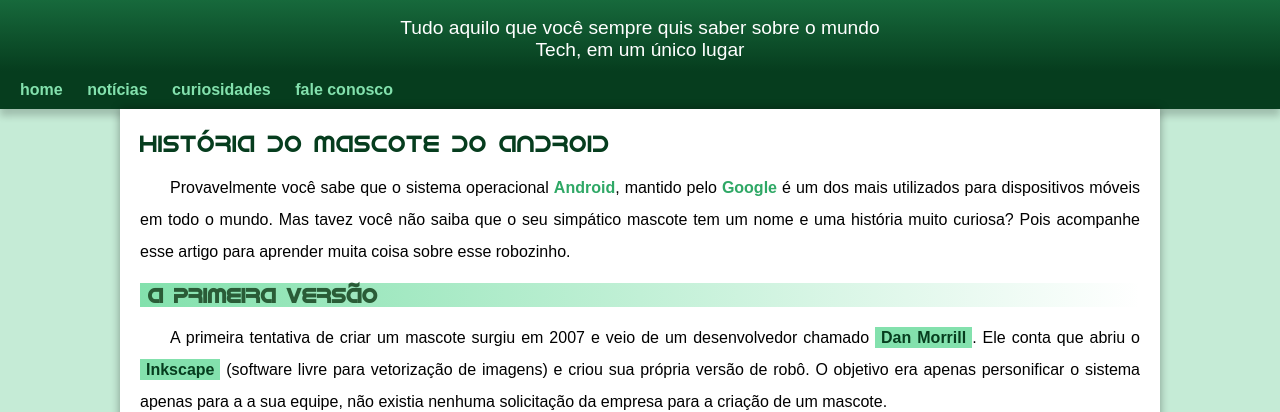
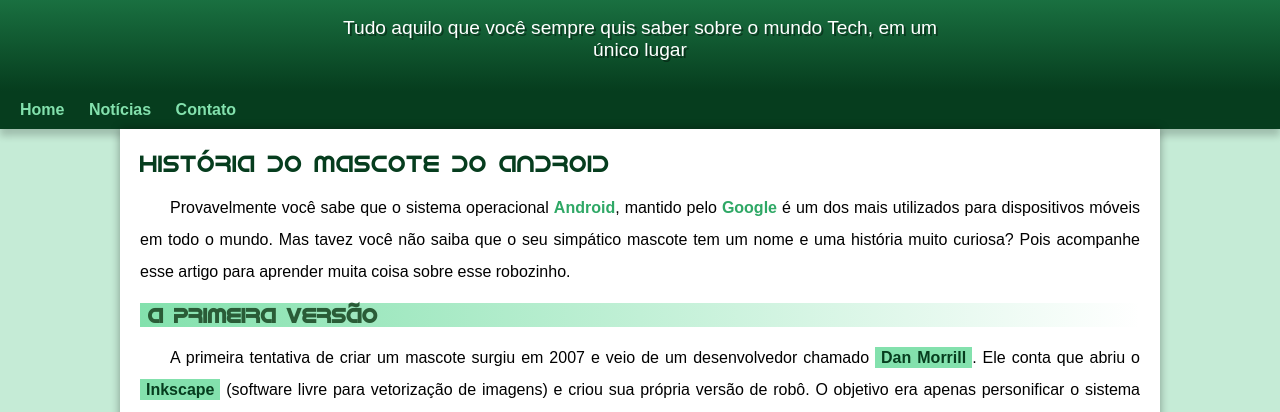
Before and after one commit to ThiagooAlmeida/projeto-android, a plain HTML site: page index.html in a window 1280 px wide. Shown: the part 100-512 px from the top of the page. Drawn offline with Linux system fonts and the light colour scheme.

Commit message:
problema de padding corrigido

```diff
--- a/index.html
+++ b/index.html
@@ -14,10 +14,9 @@
         <p>Tudo aquilo que você sempre quis saber sobre o mundo Tech, em um único lugar</p>
     </header>
     <nav>
-        <a href="#">home</a>
-        <a href="#">notícias</a>
-        <a href="#">curiosidades</a>
-        <a href="#">fale conosco</a>
+        <a href="#">Home</a>
+        <a href="#">Notícias</a>
+        <a href="#">Contato</a>
     </nav>
     <main>
         <article>
--- a/style.css
+++ b/style.css
@@ -53,11 +53,12 @@
     color: white;
     font-family: var(--fonte-padrao);
     font-size: 1.2em;
-    max-width: 500px;
+    max-width: 600px;
     padding-right: 10px;
     padding-left: 10px;
-    padding-bottom: 10px;
+    padding-bottom: 30px;
     margin: auto;
+    text-shadow: 2px 2px 0px rgba(0, 0, 0, 0.391);
 
 
 }
```
